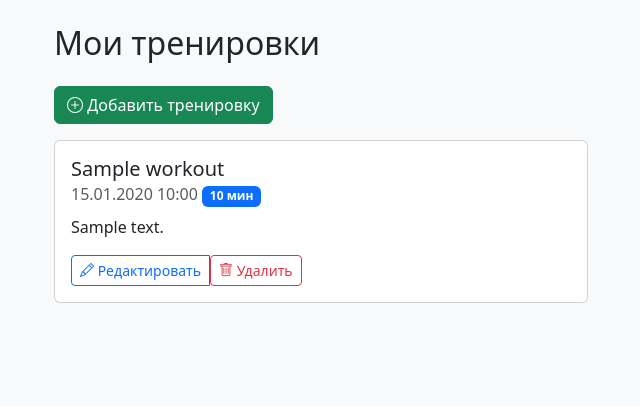
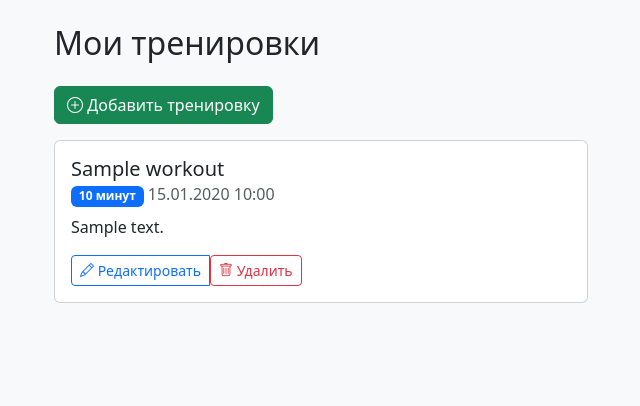
Before and after one commit to KiryukhaMe/coach_and_me, a Flask app: page /workouts in a window 1280 px wide. Shown: the part 56-462 px from the top of the page, without its empty margins (40-680 px from the left). Run offline with Flask 3, Linux system fonts and the light colour scheme; a user stored in the database is signed in; tables that the repository leaves empty hold one stand-in row (values such as "Sample post").

Commit message:
Add Some Final Corrections

```diff
--- a/app/forms.py
+++ b/app/forms.py
@@ -21,5 +21,5 @@ class RegisterForm(FlaskForm):
 class WorkoutForm(FlaskForm):
     title = StringField('Название тренировки', validators=[DataRequired()])
     description = TextAreaField('Описание')
-    duration = IntegerField('Длительность (минут)')
+    duration = IntegerField('Длительность (в минутах)')
     submit = SubmitField('Добавить')
--- a/app/templates/workouts.html
+++ b/app/templates/workouts.html
@@ -15,10 +15,10 @@
                     <div class="card-body">
                         <h5 class="card-title">{{ workout.title }}</h5>
                         <h6 class="card-subtitle mb-2 text-muted">
+                            {% if workout.duration %}
+                                <span class="badge bg-primary">{{ workout.duration }} минут</span>
+                            {% endif %}
                             {{ workout.date.strftime('%d.%m.%Y %H:%M') }}
-                            {% if workout.duration %}
-                                <span class="badge bg-primary">{{ workout.duration }} мин</span>
-                            {% endif %}
                         </h6>
                         {% if workout.description %}
                         <p class="card-text">{{ workout.description }}</p>
```
